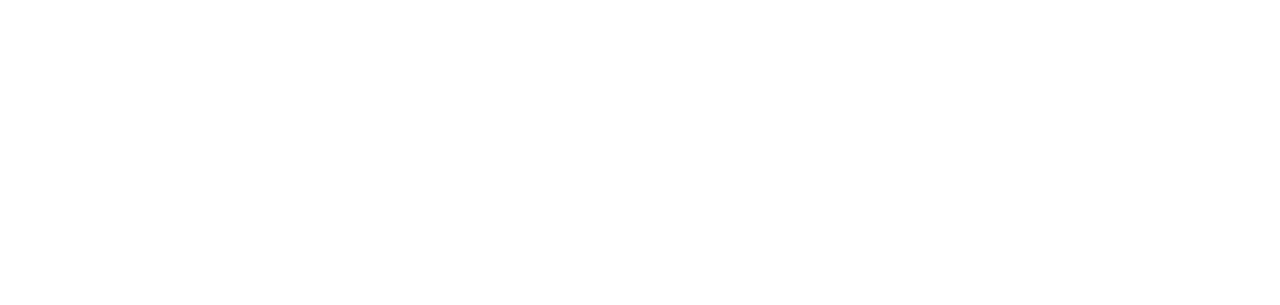
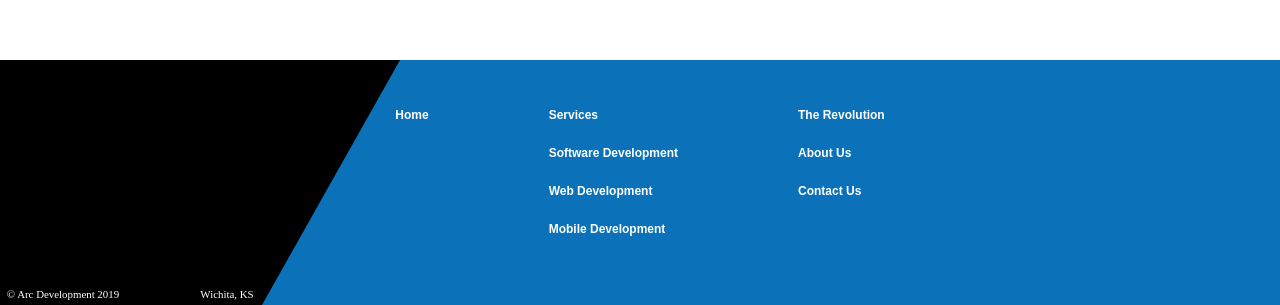
Before and after one commit to ishansharma13/React-MUI-course, a React (Create React App) app: page /webdev in a window 1280 px wide. Shown: the part 2052-2357 px from the top of the page. Before the commit the page ends 800 px from the top, so only its background shows below. Built offline with nearby package versions, Linux system fonts and the light colour scheme.

Commit message:
Responsive Footer without social media links

```diff
--- a/public/index.html
+++ b/public/index.html
@@ -31,7 +31,7 @@
     -->
     <title>Arc Development</title>
   </head>
-  <body>
+  <body style="margin: 0;">
     <noscript>You need to enable JavaScript to run this app.</noscript>
     <div id="root"></div>
     <!--
--- a/src/App.js
+++ b/src/App.js
@@ -1,29 +1,33 @@
-import React from 'react';
+import React,{useState} from 'react';
 import Header from './components/ui/Header';
+import Footer from './components/ui/Footer';
 import theme from './components/ui/Theme';
 import { BrowserRouter,Route,Switch } from 'react-router-dom';
 // import { createTheme } from '@material-ui/core/styles';
 import { ThemeProvider } from '@material-ui/styles';
 
 function App() {
+  const [value,setValue] = useState(0);
+  const [selectedIndex, setSelectedIndex] = useState(0);
   return (
 
         <ThemeProvider theme={theme} >
         <BrowserRouter >
-        <Header />
+        <Header value={value} setValue={setValue} selectedIndex={selectedIndex} setSelectedIndex={setSelectedIndex} />
 
         <Switch>
-        <Route exact path="/" component={()=><div>Home</div>} />
-        <Route exact path="/services" component={()=><div>Services</div>} />
-        <Route exact path="/revolution" component={()=><div>The Revolution</div>} />
-        <Route exact path="/about-us" component={()=><div>About Us</div>} />
-        <Route exact path="/contact-us" component={()=><div>Contact Us</div>} />
-        <Route exact path="/estimate" component={()=><div>Estimate</div>} />
-        <Route exact path="/swdev" component={()=><div>swdev</div>} />
-        <Route exact path="/mobileapps" component={()=><div>mobileapps</div>} />
-        <Route exact path="/webdev" component={()=><div>webdev</div>} />
+        <Route exact path="/" component={()=><div style={{height: "2000px"}}>Home</div>} />
+        <Route exact path="/services" component={()=><div style={{height: "2000px"}}>Services</div>} />
+        <Route exact path="/revolution" component={()=><div style={{height: "2000px"}}>The Revolution</div>} />
+        <Route exact path="/about-us" component={()=><div style={{height: "2000px"}}>About Us</div>} />
+        <Route exact path="/contact-us" component={()=><div style={{height: "2000px"}}>Contact Us</div>} />
+        <Route exact path="/estimate" component={()=><div style={{height: "2000px"}}>Estimate</div>} />
+        <Route exact path="/swdev" component={()=><div style={{height: "2000px"}}>swdev</div>} />
+        <Route exact path="/mobileapps" component={()=><div style={{height: "2000px"}}>mobileapps</div>} />
+        <Route exact path="/webdev" component={()=><div style={{height: "2000px"}}>webdev</div>} />
 
         </Switch>
+        <Footer value={value} setValue={setValue} selectedIndex={selectedIndex} setSelectedIndex={setSelectedIndex} />
         </BrowserRouter>
         </ThemeProvider>
   );
--- /dev/null
+++ b/src/components/ui/Footer.js
@@ -0,0 +1,32 @@
+import React,{useState,useEffect, Fragment} from 'react';
+import { makeStyles } from '@material-ui/styles';
+import { useTheme } from '@material-ui/styles';
+import footerAdornment from '../../assets/Footer Adornment.svg';
+import GridLayout from './gridLayout';
+
+
+const useStyles = makeStyles(theme=>({
+    footer: {
+        backgroundColor: theme.palette.common.blue,
+        width: '100%',
+        zIndex: 1302,
+        position: 'relative'
+    },
+    adornment: {
+        width: '25em',
+        verticalAlign: 'bottom',
+        [theme.breakpoints.down('md')]:{
+            width: '21em',
+        },
+        [theme.breakpoints.down('xs')]:{
+            width: '15em',
+        }
+    }
+}))
+
+export default function Footer(props){
+    const classes = useStyles();
+    return (<footer className={classes.footer}>
+        <GridLayout value={props.value} setValue={props.setValue} selectedIndex={props.selectedIndex} setSelectedIndex={props.setSelectedIndex}/>
+        <img src={footerAdornment} className={classes.adornment} alt="Footer Adornment"/></footer>);
+}
--- a/src/components/ui/Header.js
+++ b/src/components/ui/Header.js
@@ -123,17 +123,17 @@
     }
 }))
 
-function Header(){
+function Header(props){
 
     const classes = styles();
-    const [value,setValue] = useState(0);
+    const {value,setValue,selectedIndex, setSelectedIndex} = props;
     const [anchorEl, setAnchorEl] = useState(null);
     const iOS = process.browser && /iPad|iPhone|iPod/.test(navigator.userAgent);
     const theme = useTheme();
     const matches = useMediaQuery(theme.breakpoints.down('md'));
     const [IsOpenDrawer,setIsOpenDrawer] = useState(false);
     const [IsOpen, setIsOpen] = useState(false);
-    const [selectedIndex, setSelectedIndex] = useState(0);
+
     const MainOptions = [{displayName:"Home",link:"/",activeIndex:0},
   {displayName:"Services",link:"/services",activeIndex:1,ariaControls:anchorEl?"simple-menu":undefined,ariaPopup:IsOpen,mouseOver:event=>handleClick(event)},
   {displayName:"The Revolution",link:"/revolution",activeIndex:2},
@@ -184,7 +184,7 @@
       if(value === index){
         finalClasses.push(classes.drawerItemSelected);
       }
-      return finalClasses.length>0?finalClasses:null;
+      return finalClasses.length>0?finalClasses.join(' '):null;
     };
 
     const tabs = (<Fragment>
@@ -206,9 +206,10 @@
         classes={{paper: classes.menu}}
         MenuListProps={{onMouseLeave: handleClose}}
         elevation={0}
+        style={{zIndex: 1302}}
       >
         {options.map((option,index)=>(
-          <MenuItem classes={{root: classes.menuItem}} selected={index===selectedIndex && value===1} onClick={(event)=>{handleSelectedItemClick(event,index); handleClose();setValue(1);}} component={Link} to={option.link}>{option.displayName}</MenuItem>
+          <MenuItem key={option.displayName} classes={{root: classes.menuItem}} selected={index===selectedIndex && value===1} onClick={(event)=>{handleSelectedItemClick(event,index); handleClose();setValue(1);}} component={Link} to={option.link}>{option.displayName}</MenuItem>
         ))};
 
 
--- /dev/null
+++ b/src/components/ui/gridLayout.js
@@ -0,0 +1,75 @@
+import React from 'react';
+import {Link} from 'react-router-dom';
+import Grid from '@material-ui/core/Grid';
+import { makeStyles } from '@material-ui/core/styles';
+import Hidden from '@material-ui/core/Hidden';
+
+const useStyles = makeStyles((theme) => ({
+    mainContainer:{
+        position:'absolute'
+    },
+    link: {
+        color:'white',
+        fontFamily: 'Arial',
+        fontSize:'0.75rem',
+        fontWeight: 'bold',
+        textDecoration: 'none'
+    },
+    gridItem:{
+        margin:'3em'
+    }
+  }));
+
+export default function GridLayout(props){
+    const handleValue= (newValue)=>{
+        props.setValue(newValue);
+    };
+
+    const handleSelectedIndex = (selectedIndex)=>{
+        props.setSelectedIndex(selectedIndex);
+    }
+    const classes = useStyles();
+    return (
+        <Hidden mdDown>
+        <Grid className={classes.mainContainer} justify="center" container direction="row" spacing={3}>
+            <Grid item className={classes.gridItem}>
+            <Grid container direction="column" spacing={3}>
+                <Grid item className={classes.link} component={Link} onClick={()=>{handleValue(0);}} to="/">
+                Home
+                </Grid>
+
+            </Grid>
+            </Grid>
+            <Grid item className={classes.gridItem}>
+            <Grid container direction="column" spacing={3} >
+                <Grid item className={classes.link} component={Link} onClick={()=>{handleValue(1);handleSelectedIndex(0);}} to="/services">
+                Services
+                </Grid>
+                <Grid item className={classes.link} component={Link} onClick={()=>{handleValue(1);handleSelectedIndex(1);}} to="/swdev">
+                Software Development
+                </Grid>
+                <Grid item className={classes.link} component={Link} onClick={()=>{handleValue(1);handleSelectedIndex(2);}} to="/webdev">
+                Web Development
+                </Grid>
+                <Grid item className={classes.link} component={Link} onClick={()=>{handleValue(1);handleSelectedIndex(3);}} to="/mobileapps">
+                Mobile Development
+                </Grid>
+            </Grid>
+            </Grid>
+            <Grid item className={classes.gridItem}>
+            <Grid container direction="column" spacing={3}>
+                <Grid item className={classes.link} component={Link} onClick={()=>{handleValue(2);}} to="/revolution">
+                The Revolution
+                </Grid>
+                <Grid item className={classes.link} component={Link} onClick={()=>{handleValue(3);}} to="/about-us">
+                About Us
+                </Grid>
+                <Grid item className={classes.link} component={Link} onClick={()=>{handleValue(4);}} to="/contact-us">
+                Contact Us
+                </Grid>
+            </Grid>
+            </Grid>
+        </Grid>
+        </Hidden>
+    );
+}
```
